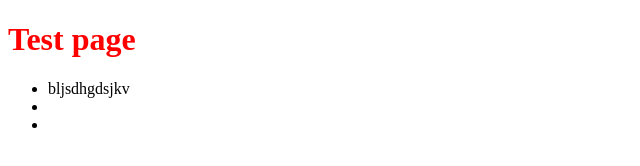
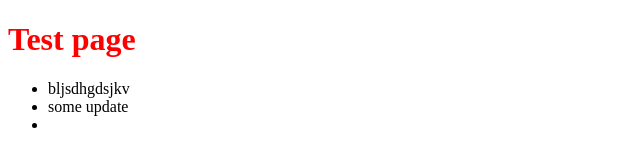
Before and after one commit to tuchedoof/test, a plain HTML site: page index.html in a window 1280 px wide. Shown: the full height of the page, 0-640 px from the left. Drawn offline with Linux system fonts and the light colour scheme.

Commit message:
update 2

```diff
--- a/index.html
+++ b/index.html
@@ -12,7 +12,7 @@
     <h1 class="title">Test page</h1>
     <ul>
         <li>bljsdhgdsjkv</li>
-        <li></li>
+        <li>some update</li>
         <li></li>
     </ul>
 </body>
```
